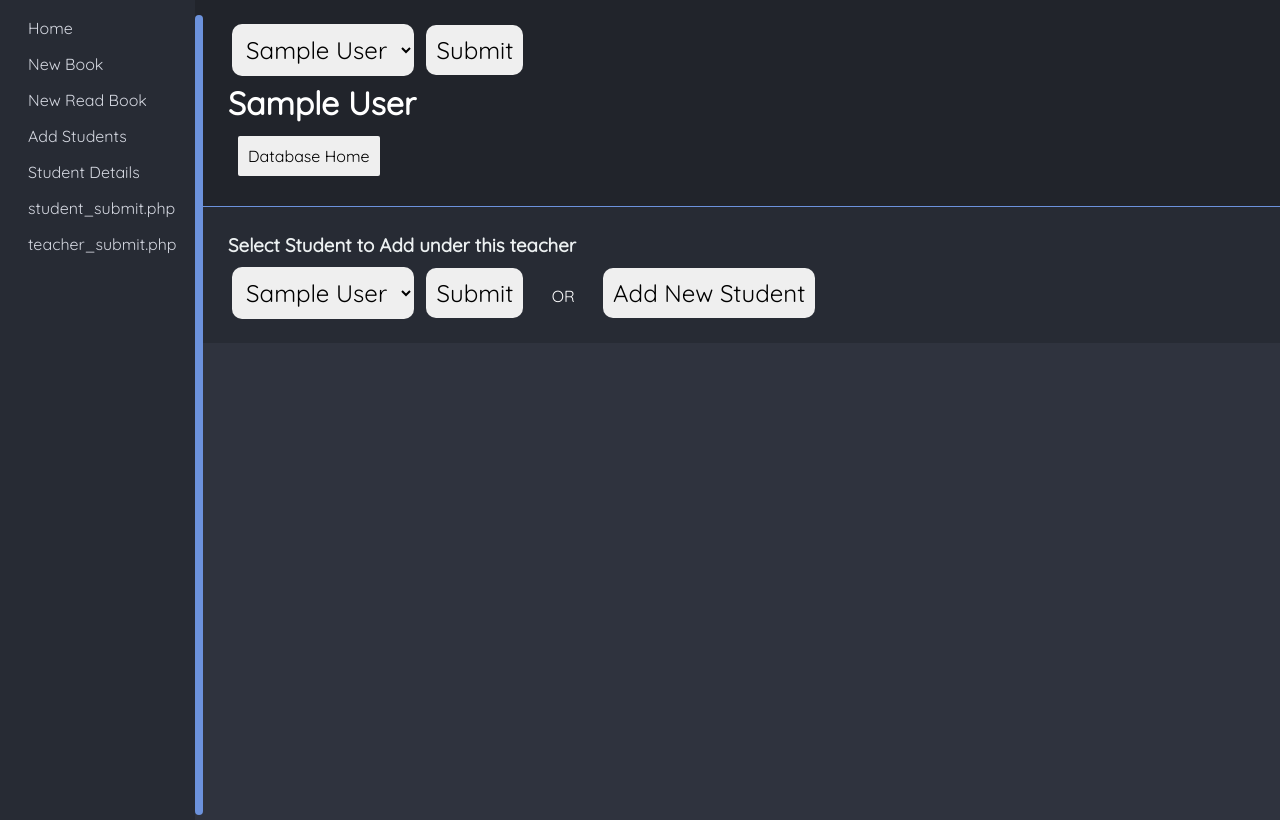
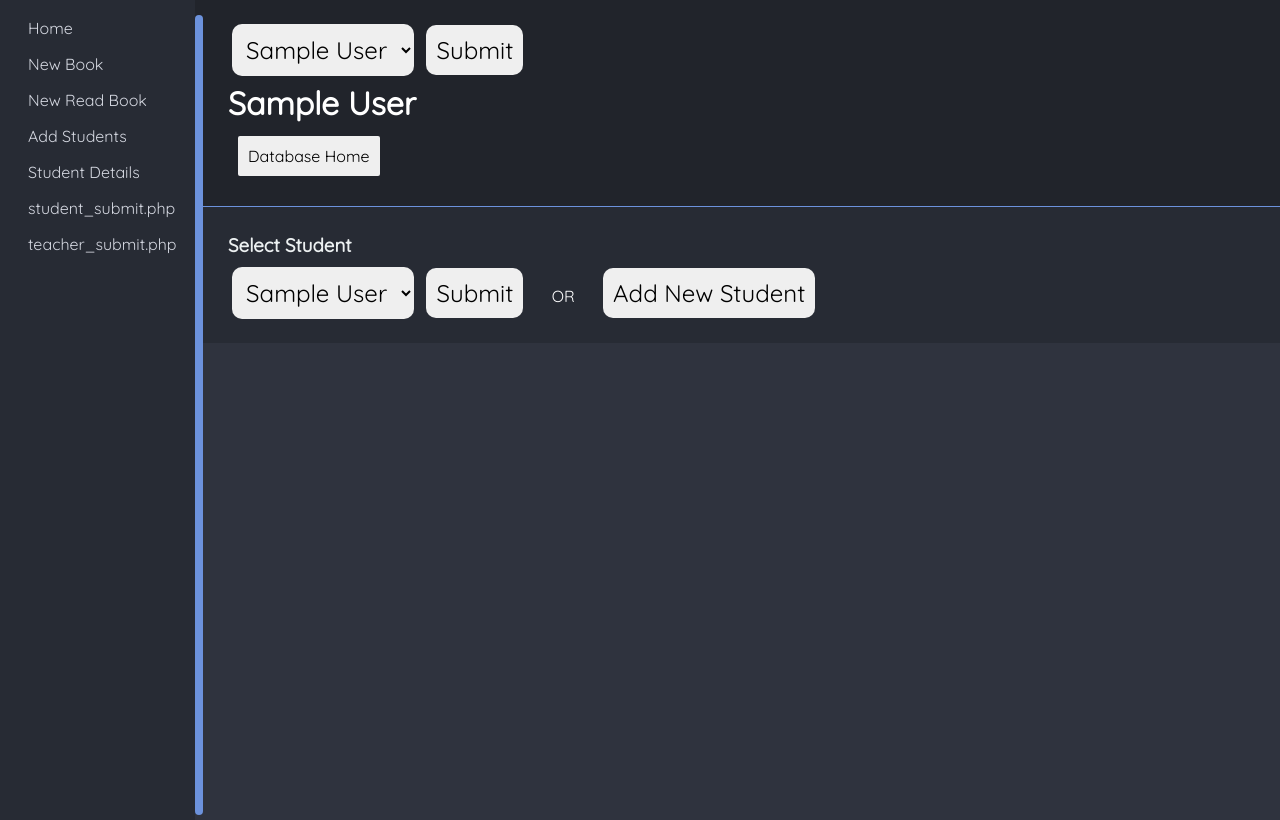
Before and after one commit to Jtreu/Academic-Project, a PHP site: page /academicproject/select_and_add_students.php in a window 1280 px wide. Run offline with PHP 8.4, Linux system fonts and the light colour scheme; tables that the repository leaves empty hold one stand-in row (values such as "Sample post"); data that the repository does not hold is empty.

Commit message:
i fixed it this time

```diff
--- a/academicproject/select_and_add_students.php
+++ b/academicproject/select_and_add_students.php
@@ -26,7 +26,7 @@
       }
     }
 
-    $teacherID = isset($_POST['teacherselect']); //stores teacherID from index.php teacher select form
+    $teacherID = $_POST['teacherselect']; //stores teacherID from index.php teacher select form
 
     if($error) {
     ?>
@@ -65,7 +65,7 @@
   ?>
 <!--Dropdown menu for selecting students to edit-->
 <div id="selectstudent">
-<h3>Select Student to Add under this teacher</h3>
+<h3>Select Student</h3>
 <form action="student_details.php" method="post" style = "display: inline">
 <select name="studentselect">
 <?php
```
